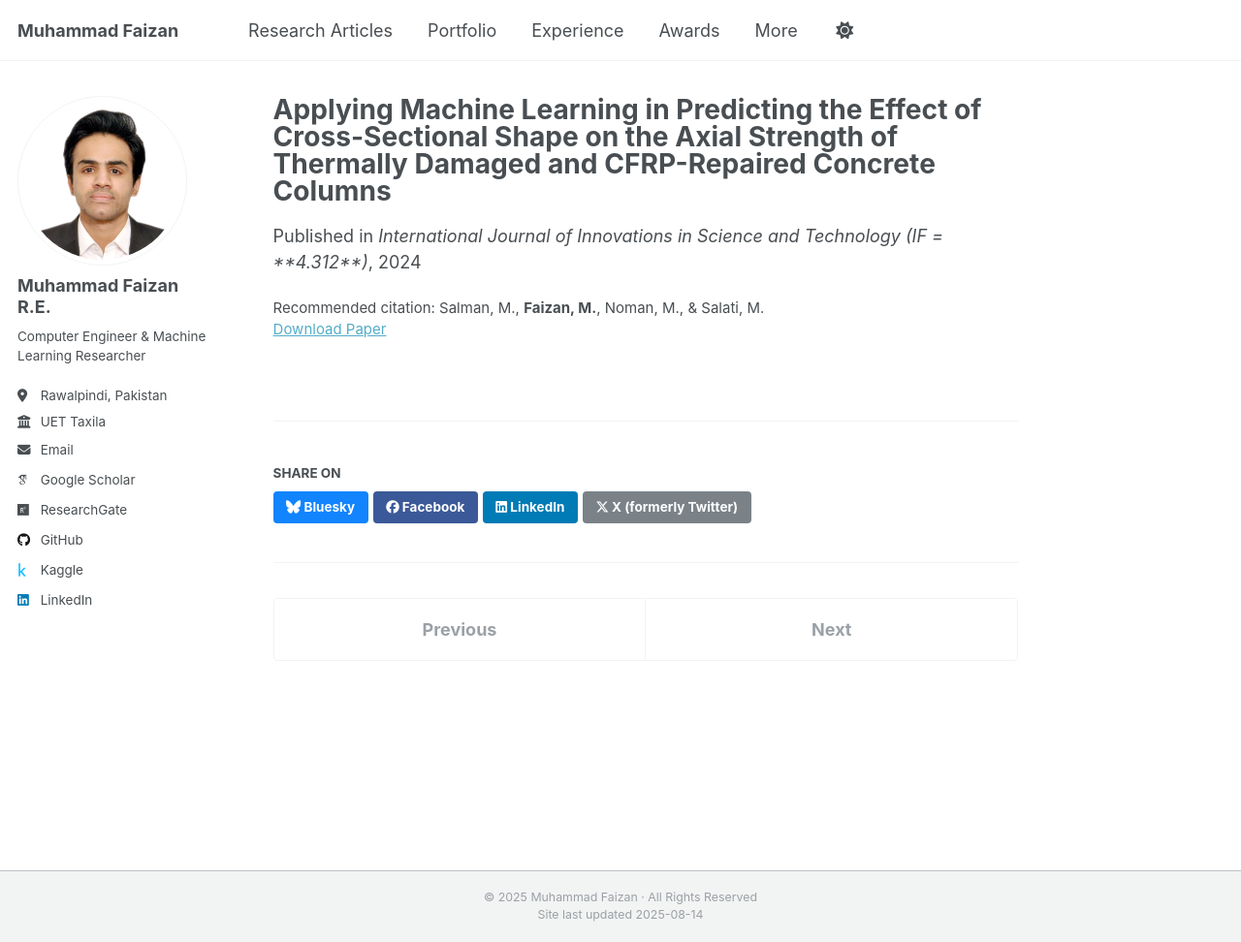
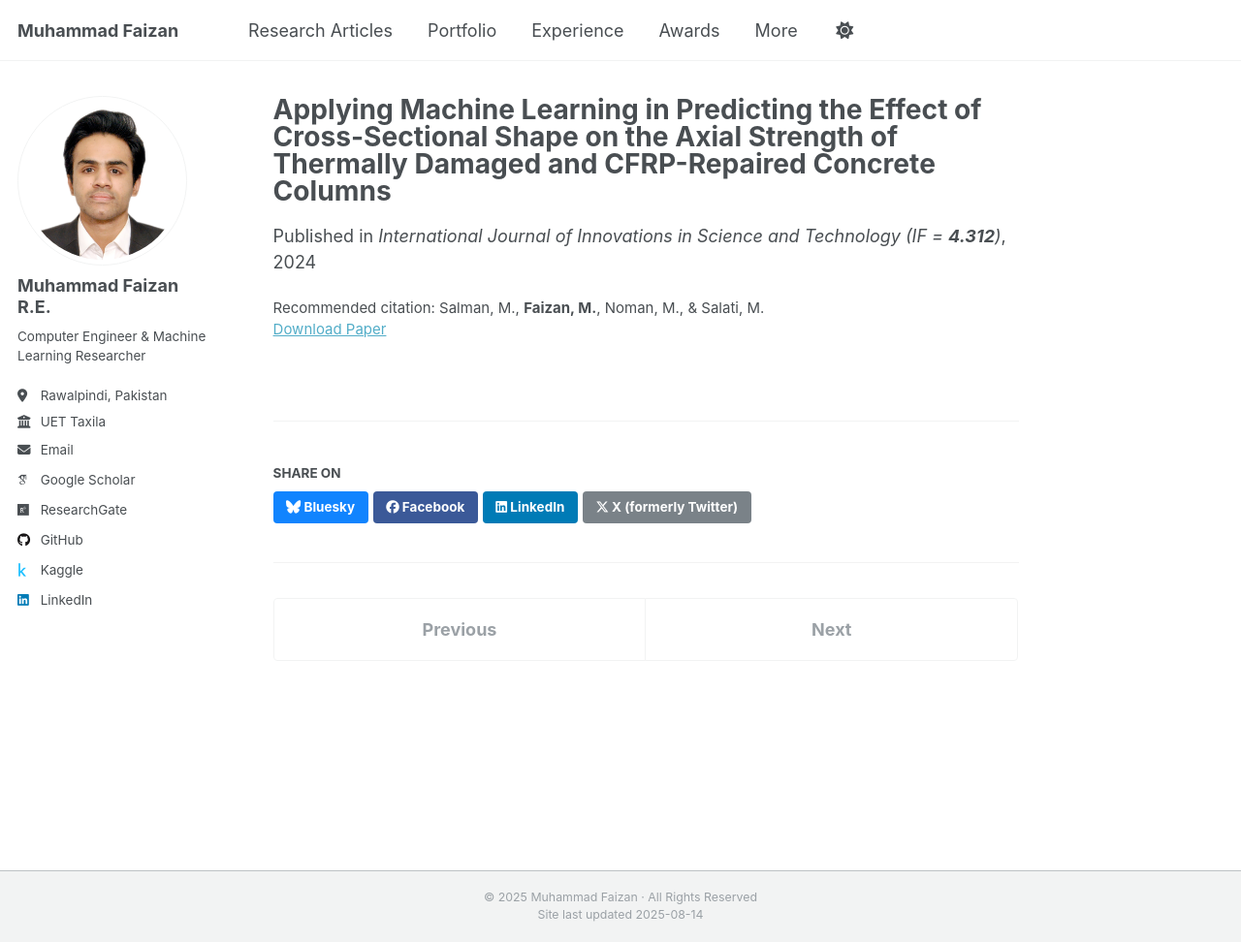
Before and after one commit to MuhammadFaizan99/MuhammadFaizan99.github.io, a Jekyll site: the page built from _publications/2009-10-01-paper-title-number-1.md, in a window 1280 px wide and 972 px high. Shown: the whole window at 97% size. Built offline with Jekyll 4.4.1, drawn with Linux system fonts in a browser that asks for light colours; some web fonts are replaced; a script that is not in the unit is left out.

```diff
--- a/_publications/2009-10-01-paper-title-number-1.md
+++ b/_publications/2009-10-01-paper-title-number-1.md
@@ -3,7 +3,7 @@ title: "Applying Machine Learning in Predicting the Effect of Cross-Sectional Sh
 collection: publications
 category: published
 date: 2024-01-01
-venue: 'International Journal of Innovations in Science and Technology (IF = **4.312**)'
+venue: 'International Journal of Innovations in Science and Technology (IF = <b>4.312</b>)'
 paperurl: "/files/applying-ml-cross-sectional-strength.pdf"
 citation: 'Salman, M., <b>Faizan, M.</b>, Noman, M., & Salati, M.'
 ---
```
